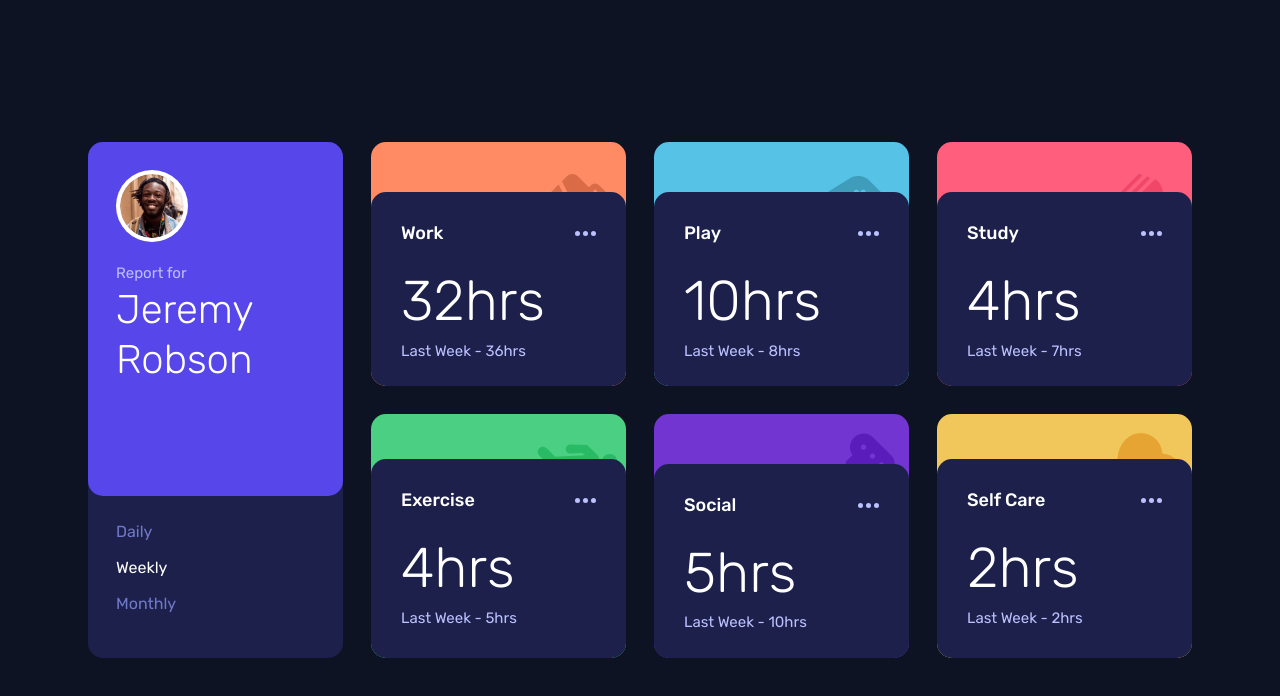
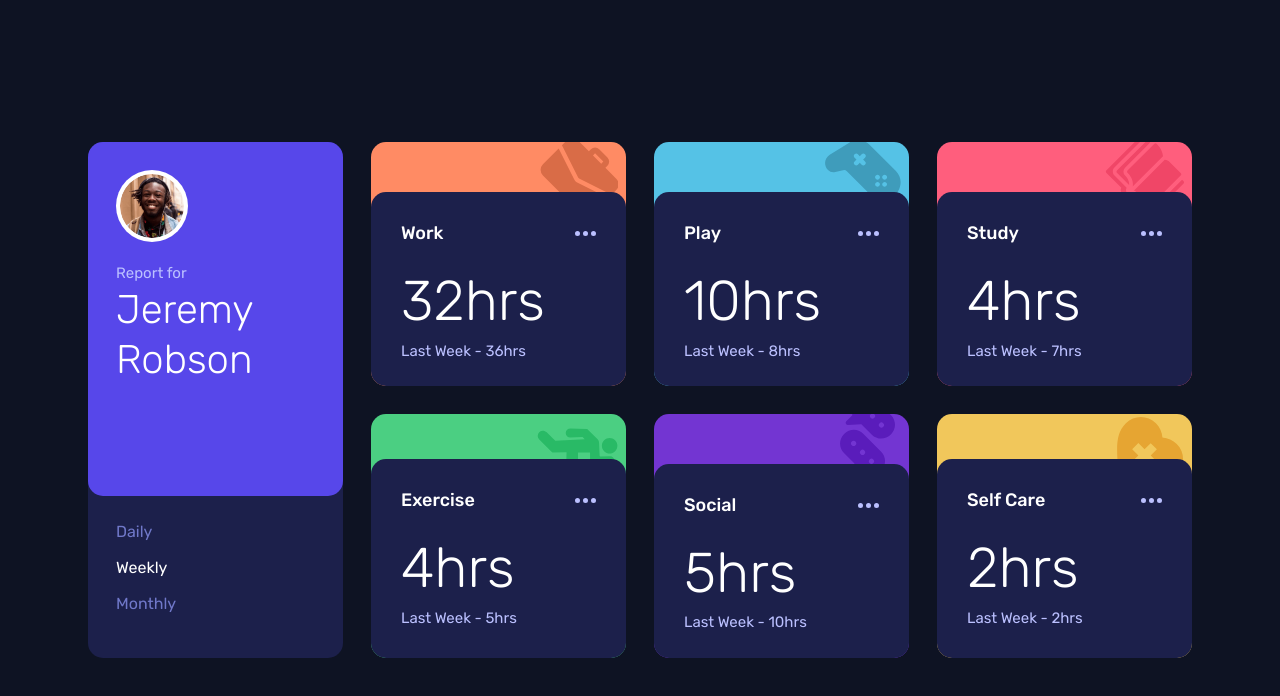
Before and after one commit to defydef/time-tracking-dashboard, a React (Vite) app: page / in a window 1280 px wide. Shown: the top 696 px of the page. Built offline with nearby package versions, Linux system fonts and the light colour scheme.

Commit message:
Fix icons css

```diff
--- a/src/App.jsx
+++ b/src/App.jsx
@@ -14,35 +14,35 @@ function App() {
     {
       icon: <WorkIcon />,
       bgVariant: "bg-[var(--work)]",
-      bottom: "-bottom-9",
+      // bottom: "-bottom-9",
     },
     {
       icon: <PlayIcon />,
       bgVariant: "bg-[var(--play)]",
-      bottom: "-bottom-9",
+      // bottom: "-bottom-9",
       topSm: "-top-1",
     },
     {
       icon: <StudyIcon />,
       bgVariant: "bg-[var(--study)]",
-      bottom: "-bottom-9",
+      // bottom: "-bottom-9",
     },
     {
       icon: <ExerciseIcon />,
       bgVariant: "bg-[var(--exercise)]",
-      bottom: "-bottom-4",
+      // bottom: "-bottom-4",
       topSm: "-top-5",
     },
     {
       icon: <SocialIcon />,
       bgVariant: "bg-[var(--social)]",
-      bottom: "-bottom-10",
+      // bottom: "-bottom-10",
       topSm: "top-2",
     },
     {
       icon: <SelfCareIcon />,
       bgVariant: "bg-[var(--selfcare)]",
-      bottom: "-bottom-4",
+      // bottom: "-bottom-4",
       topSm: "-top-5",
     },
   ];
```
